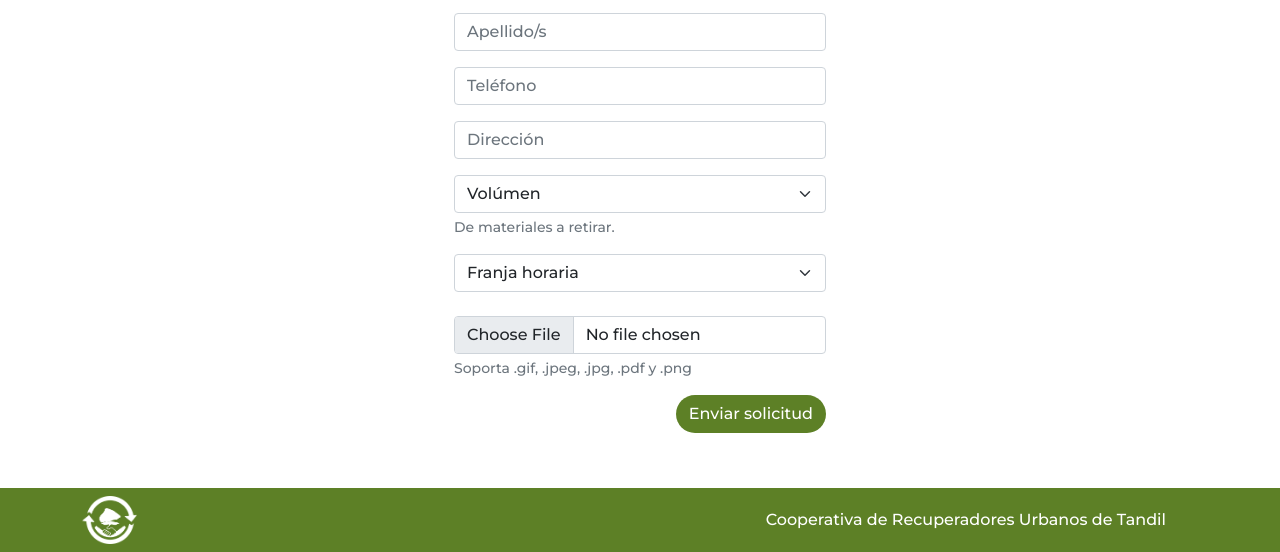
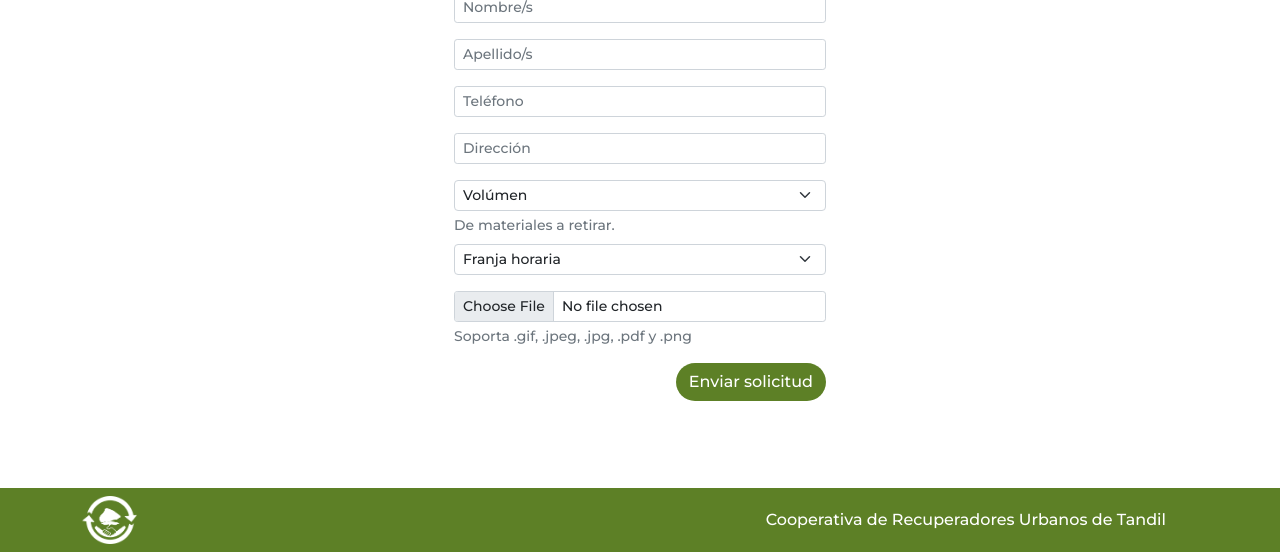
Before and after one commit to gisele89/grupo4-metodologias2021, a plain HTML site: page FrontEnd/form-materiales.html in a window 1280 px wide. Shown: the part 248-800 px from the top of the page. Drawn offline with nearby package versions, Linux system fonts and the light colour scheme.

Commit message:
GMT-41: achicados los input del form y agregado el acept pdf en la carga de archivos

```diff
--- a/FrontEnd/form-materiales.html
+++ b/FrontEnd/form-materiales.html
@@ -57,19 +57,19 @@
                     Cargá tu pedido
                 </h1>
                 <div class="mb-3">
-                    <input type="text" class="form-control" id="nameInput" placeholder="Nombre/s">
+                    <input type="text" class="form-control form-control-sm" id="nameInput" placeholder="Nombre/s">
                 </div>
                 <div class="mb-3">
-                    <input type="text" class="form-control" id="surnameInput" placeholder="Apellido/s">
+                    <input type="text" class="form-control form-control-sm" id="surnameInput" placeholder="Apellido/s">
                 </div>
                 <div class="mb-3">
-                    <input type="text" class="form-control" id="phoneInput" placeholder="Teléfono">
+                    <input type="text" class="form-control form-control-sm" id="phoneInput" placeholder="Teléfono">
                 </div>
                 <div class="mb-3">
-                    <input type="text" class="form-control" id="addressInput" placeholder="Dirección">
+                    <input type="text" class="form-control form-control-sm" id="addressInput" placeholder="Dirección">
                 </div>
-                <div class="mb-3">
-                    <select class="form-select" aria-label="Franja horaria" aria-describedby="volumeHelp">
+                <div class="mb-2">
+                    <select class="form-select form-select-sm" aria-label="Franja horaria" aria-describedby="volumeHelp">
                         <option selected disabled>Volúmen</option>
                         <option value="1">Entra en una caja</option>
                         <option value="2">Entra en el baúl de un auto</option>
@@ -78,15 +78,15 @@
                     </select>
                     <div id="volumeHelp" class="form-text">De materiales a retirar.</div>
                 </div>
-                <div class="mb-4">
-                    <select class="form-select" aria-label="Franja horaria">
+                <div class="mb-3">
+                    <select class="form-select form-select-sm" aria-label="Franja horaria">
                         <option selected disabled>Franja horaria</option>
                         <option value="1">9 a 12hs</option>
                         <option value="2">13 a 17hs</option>
                     </select>
                 </div>
                 <div class="mb-3">
-                    <input type="file" class="form-control" id="fileInput" accept="image/*" aria-describedby="fileHelp">
+                    <input type="file" class="form-control form-control-sm" id="fileInput" accept="image/jpeg,image/gif,image/png,application/pdf,image/jpg" aria-describedby="fileHelp">
                     <div id="fileHelp" class="form-text">Soporta .gif, .jpeg, .jpg, .pdf y .png</div>
                 </div>
                 <div class="mbot-big nav justify-content-end">
@@ -109,7 +109,7 @@
 
                 <ul class="navbar-nav">
                     <li class="nav-link active">
-                            Cooperativa de Recuperadores Urbanos de Tandil
+                        Cooperativa de Recuperadores Urbanos de Tandil
                     </li>
                 </ul>
             </div>
```
Also changed, not shown: FrontEnd/form-transporte.html (+10 -10 lines), FrontEnd/postulate.html (+1 -1 lines).
